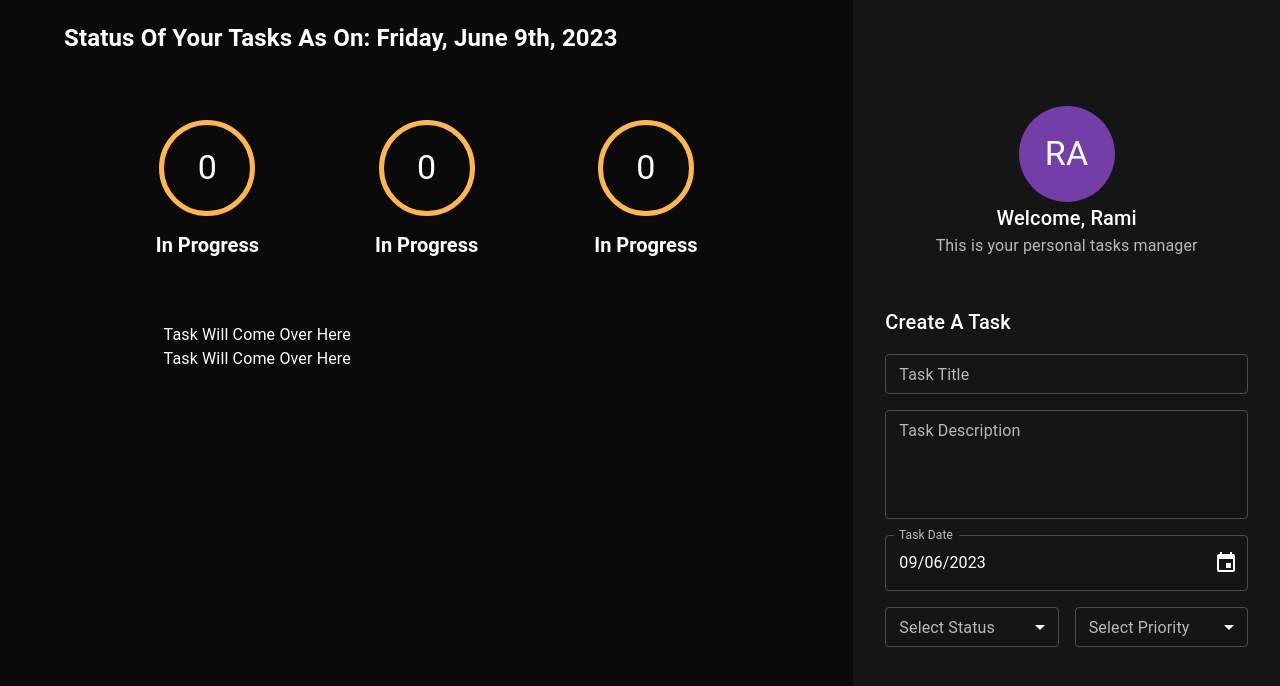
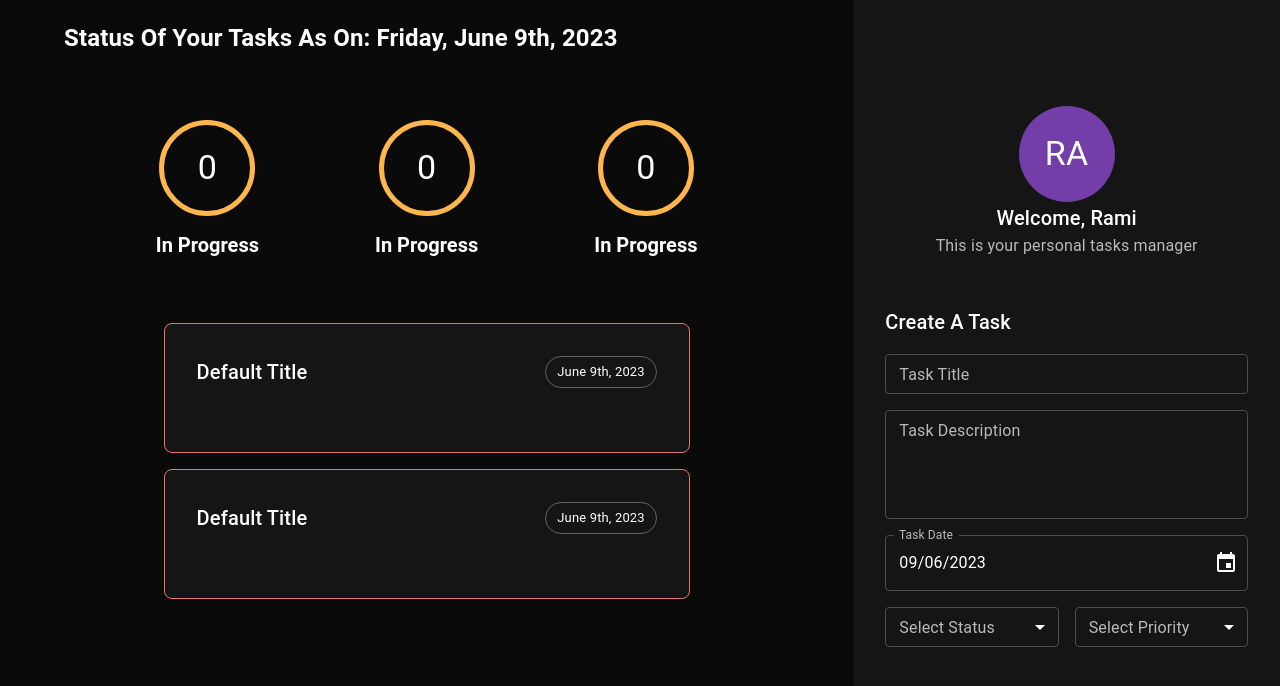
Before and after one commit to ramichabchoub/practice-typescript-client, a React (Vite) app: page / in a window 1280 px wide. Shown: the top 686 px of the page. Built offline with nearby package versions, Linux system fonts and the light colour scheme.

Commit message:
task header

```diff
--- /dev/null
+++ b/src/components/task/_taskHeader.tsx
@@ -0,0 +1,36 @@
+import { FC, ReactElement } from 'react';
+import { Box, Chip, Typography } from '@mui/material';
+import { ITaskHeader } from './interfaces/ITaskHeader';
+import { format } from 'date-fns';
+import propTypes from 'prop-types';
+
+export const TaskHeader: FC<ITaskHeader> = (
+  props,
+): ReactElement => {
+  const { title = 'Default Title', date = new Date() } =
+    props;
+
+  return (
+    <Box
+      display={'flex'}
+      width={'100%'}
+      justifyContent={'space-between'}
+      mb={4}
+    >
+      <Box>
+        <Typography variant={'h6'}>{title}</Typography>
+      </Box>
+      <Box>
+        <Chip
+          label={format(date, 'PPP')}
+          variant="outlined"
+        />
+      </Box>
+    </Box>
+  );
+};
+
+TaskHeader.propTypes = {
+  title: propTypes.string,
+  date: propTypes.instanceOf(Date),
+};
--- /dev/null
+++ b/src/components/task/interfaces/ITaskHeader.ts
@@ -0,0 +1,4 @@
+export interface ITaskHeader {
+  title?: string;
+  date?: Date;
+}
--- /dev/null
+++ b/src/components/task/task.tsx
@@ -0,0 +1,28 @@
+import { FC, ReactElement } from 'react';
+import { Box } from '@mui/material';
+import { TaskHeader } from './_taskHeader';
+
+export const Task: FC = (props): ReactElement => {
+  return (
+    <Box
+      display={'flex'}
+      width={'100%'}
+      justifyContent={'flex-start'}
+      flexDirection={'column'}
+      mb={2}
+      p={4}
+      sx={{
+        width: '100%',
+        backgroundColor: 'background.paper',
+        borderRadius: '8px',
+        // boxShadow: '0px 0px 4px rgba(0, 0, 0, 0.25)',
+        border: '1px solid',
+        borderColor: 'error.light',
+      }}
+    >
+      <TaskHeader />
+      {/* Task body */}
+      {/* Task footer */}
+    </Box>
+  );
+};
--- a/src/components/taskArea/taskArea.tsx
+++ b/src/components/taskArea/taskArea.tsx
@@ -2,6 +2,7 @@
 import { Grid, Box } from '@mui/material';
 import format from 'date-fns/format';
 import { TaskCounter } from '../taskCounter/taskCounter';
+import { Task } from '../task/task';
 
 export const TaskArea: FC = (): ReactElement => {
   return (
@@ -39,8 +40,8 @@
           xs={10}
           md={8}
         >
-          <Box>Task Will Come Over Here</Box>
-          <Box>Task Will Come Over Here</Box>
+          <Task />
+          <Task />
         </Grid>
       </Grid>
     </Grid>
```
Also changed, not shown: src/components/task/_taskBody.tsx (added), src/components/task/_taskFooter.tsx (added).
